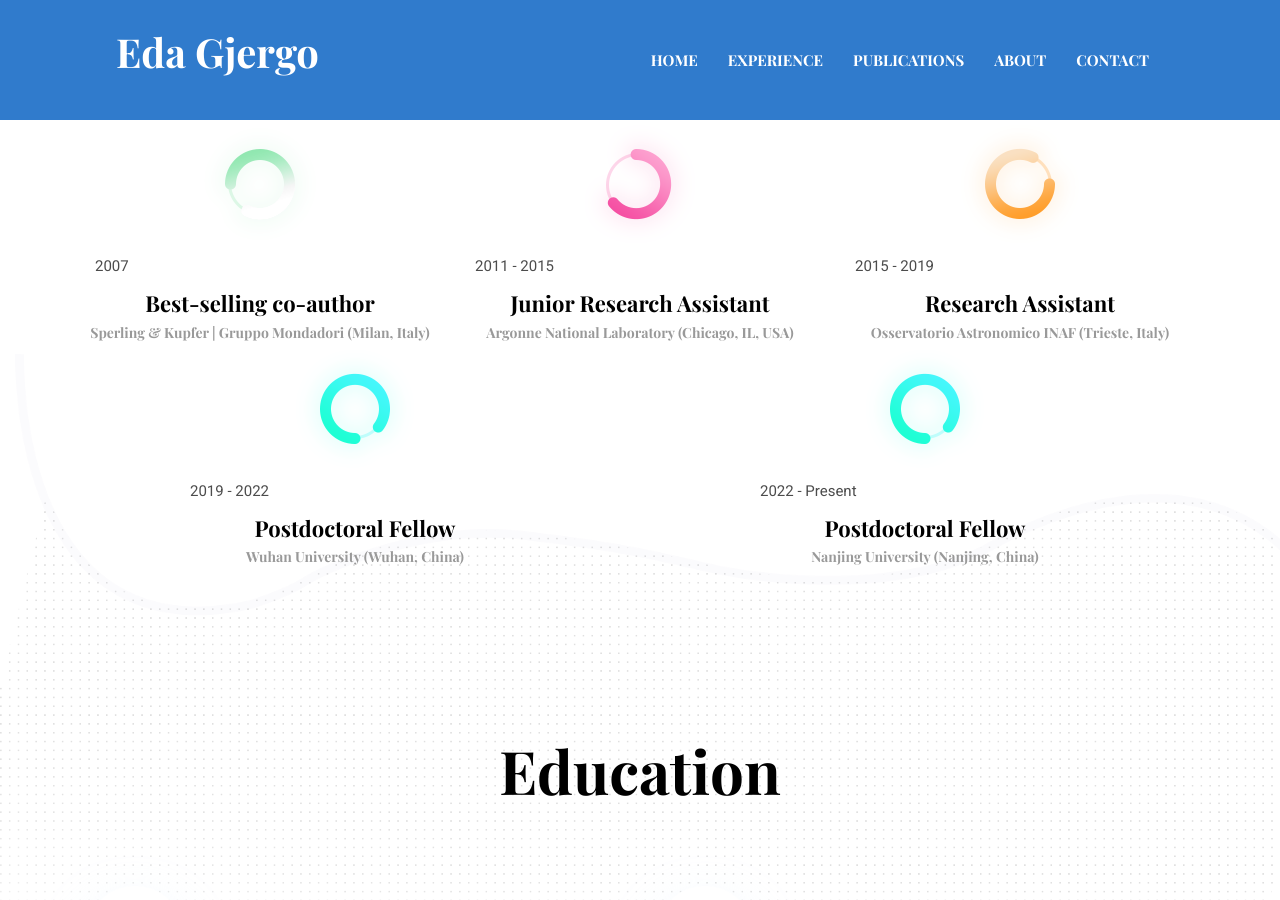
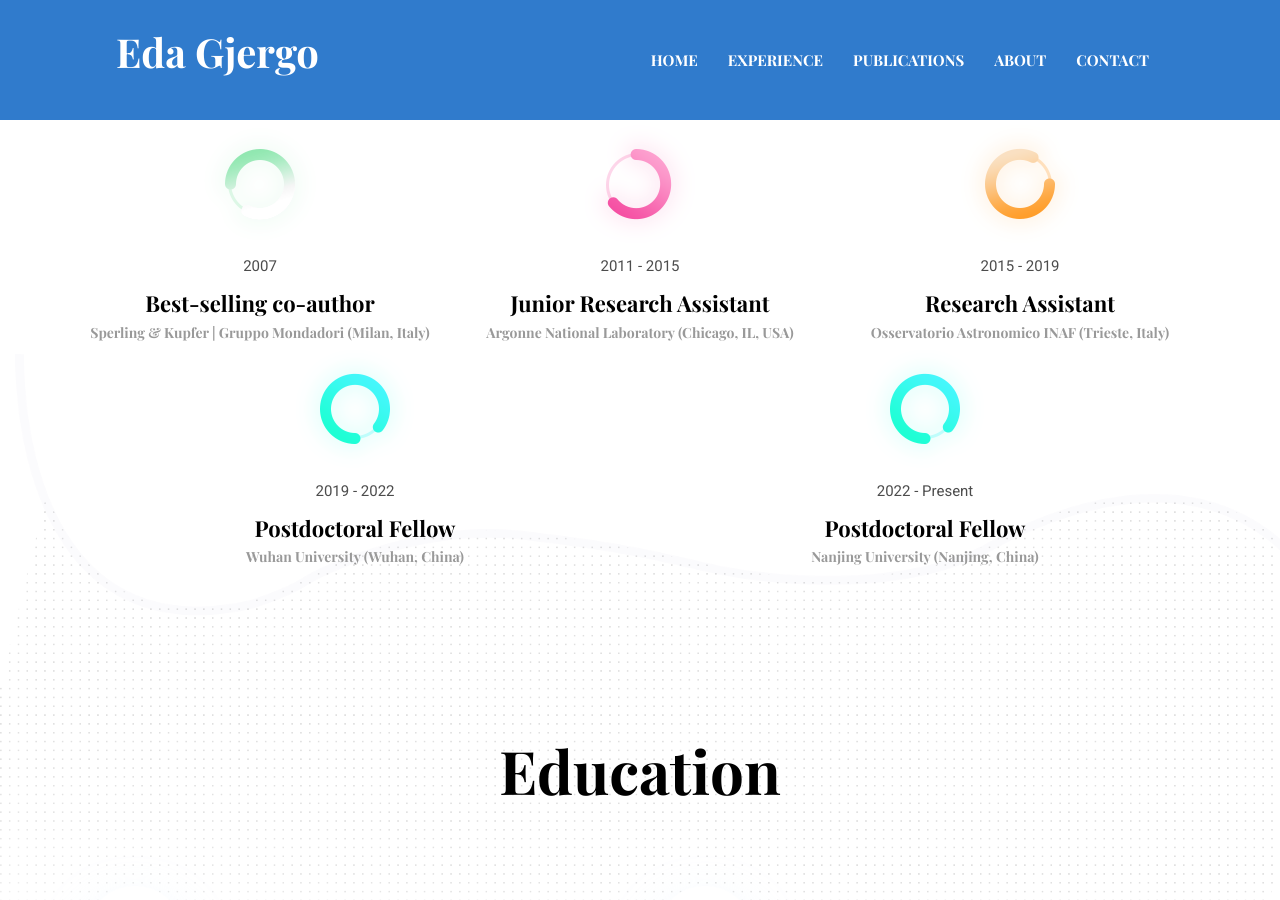
Before and after one commit to egjergo/egjergo.github.io, a Jekyll site: the page built from index.html, in a window 1280 px wide and 900 px high, scrolled down 3326 px. Built offline with Jekyll 4.4.1, drawn with Linux system fonts in a browser that asks for light colours.

Commit message:
Update positions-section.html

```diff
--- a/_includes/positions-section.html
+++ b/_includes/positions-section.html
@@ -9,9 +9,9 @@
       {% for positions in site.data.settings.positions %}
       <div class="col-lg-4 col-md-3 text-center">
         <img src="{{ site.baseurl }}/assets/images/positions/{{ positions.icon }}" alt="{{ site.data.settings.positions-title }} icon">
-        <p class="mb-0">{{ positions.date }}</p>
+        <p class="mb-0 text-center">{{ positions.date }}</p>
         <h4>{{ positions.name }}</h4>
-        <h6 class="text-light">{{ positions.organization }}</h6>
+        <h6 class="text-light  text-center">{{ positions.organization }}</h6>
       </div>
       {% endfor %}
     </div>
```
